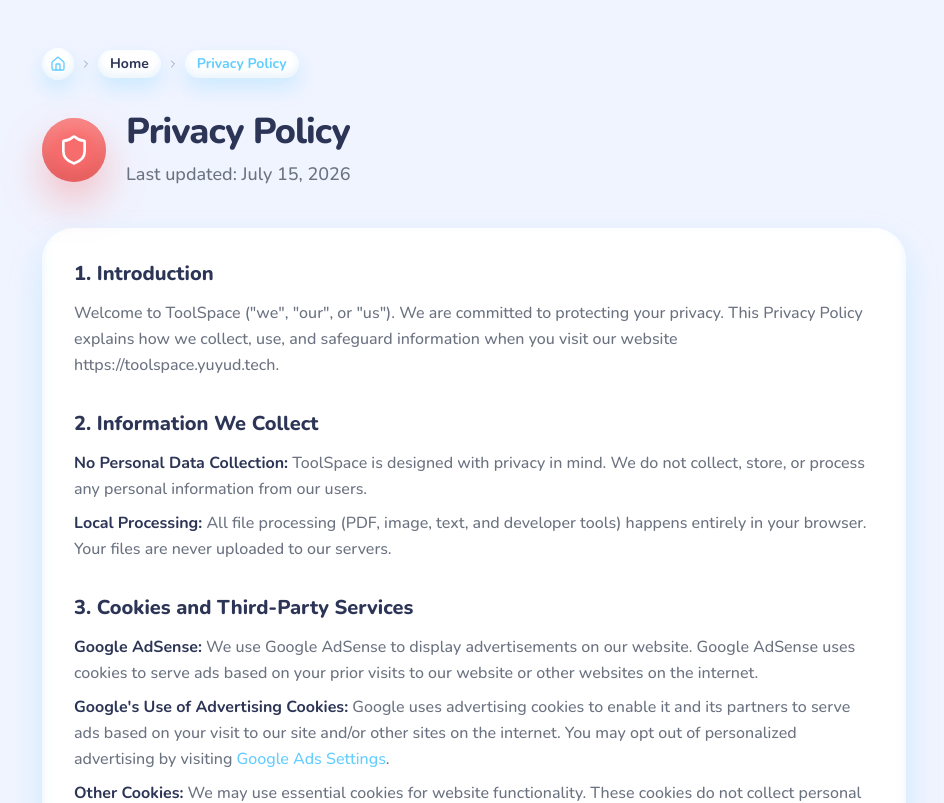
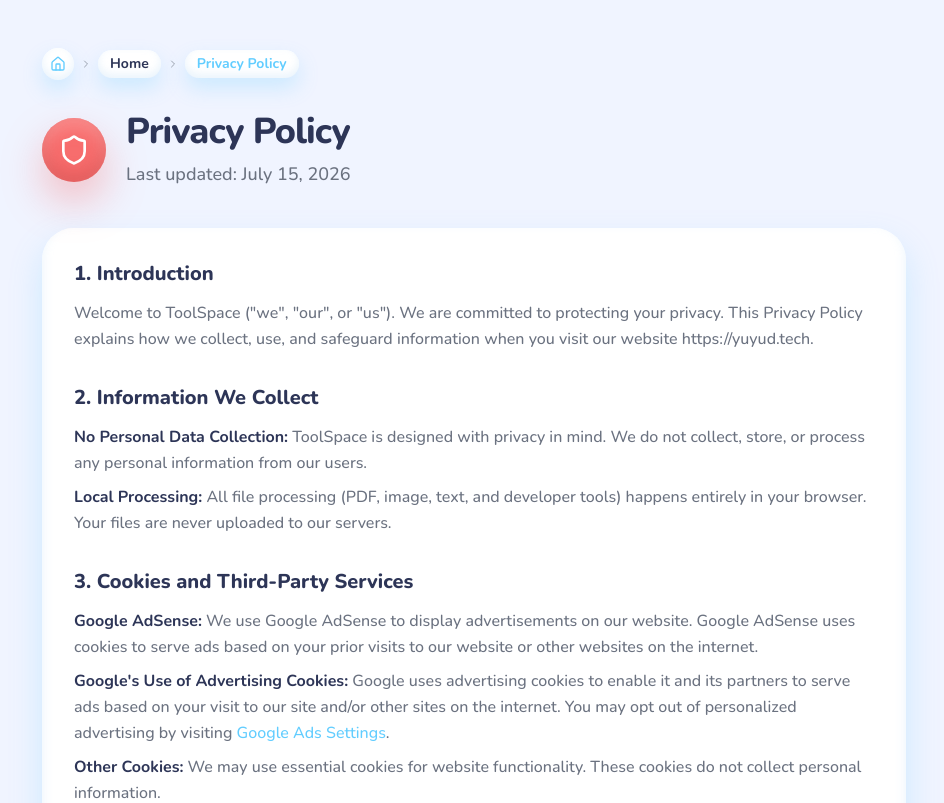
Before and after one commit to rizkypratamayudha/toolspace, a Next.js app: page /privacy-policy in a window 1280 px wide. Shown: the top 803 px of the page, without its empty margins (166-1110 px from the left). Built offline with nearby package versions, Linux system fonts and the light colour scheme.

Commit message:
revert: gunakan domain yuyud.tech untuk AdSense

```diff
--- a/src/app/sitemap.ts
+++ b/src/app/sitemap.ts
@@ -2,7 +2,7 @@
 import { tools } from "@/config/tools";
 
 export default function sitemap(): MetadataRoute.Sitemap {
-  const baseUrl = "https://toolspace.yuyud.tech";
+  const baseUrl = "https://yuyud.tech";
 
   const toolPages = tools.map((tool) => ({
     url: `${baseUrl}/tools/${tool.slug}`,
--- a/src/config/site.ts
+++ b/src/config/site.ts
@@ -3,7 +3,7 @@
   title: "ToolSpace - Free Online Tools",
   description:
     "Free online tools for PDF, images, text, and developers. Fast, secure, no signup required. Your files never leave your browser.",
-  url: "https://toolspace.yuyud.tech",
+  url: "https://yuyud.tech",
   ogImage: "/og.png",
   links: {
     twitter: "",
```
Also changed, not shown: public/robots.txt.
